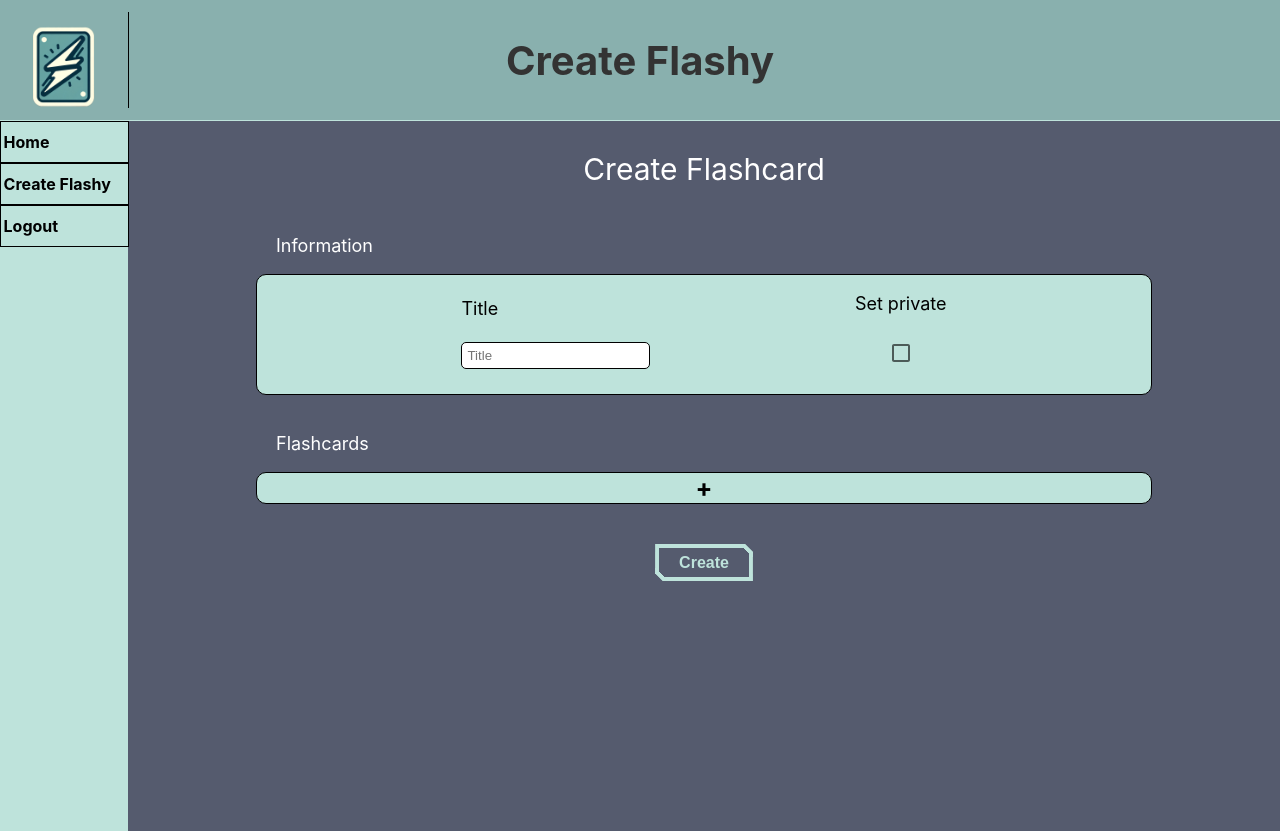
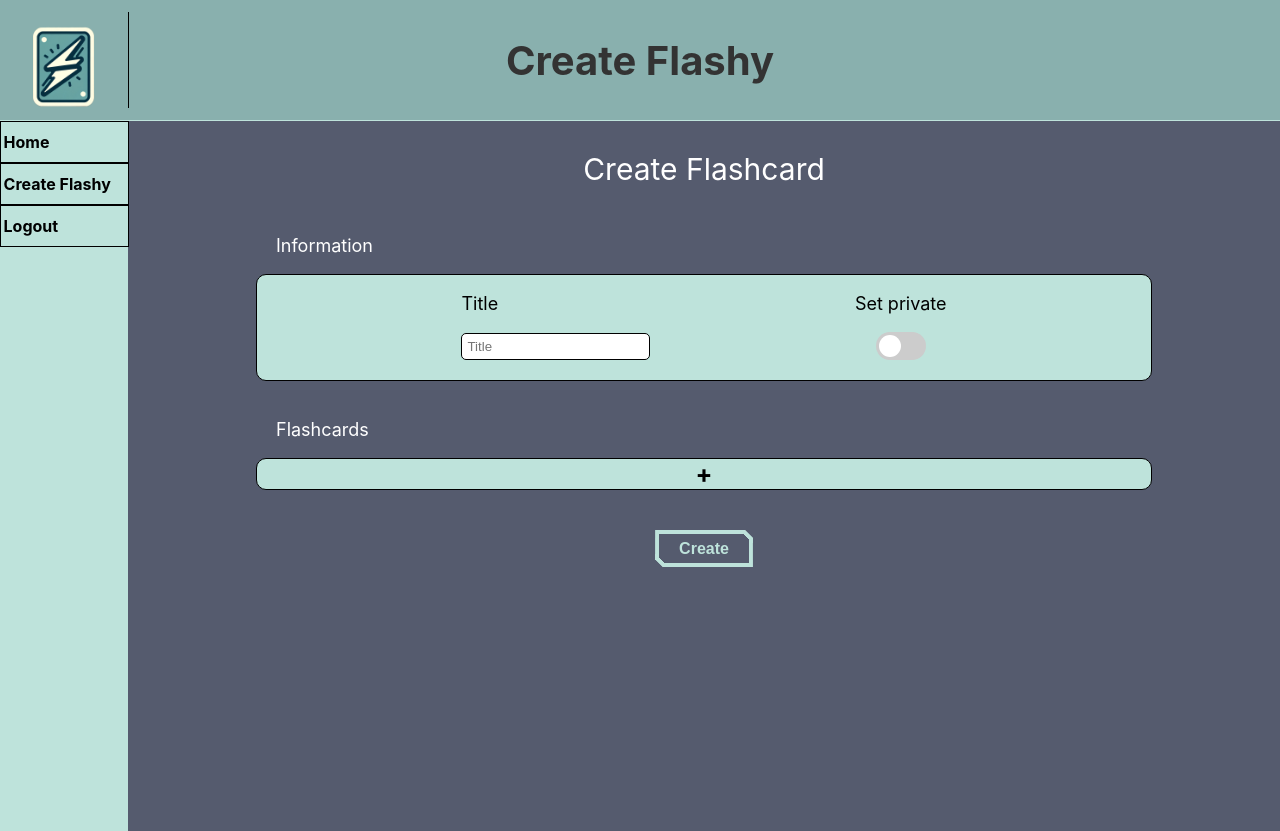
Before and after one commit to ThomasHWik/Flashy-frontend, a React (Create React App) app: page /createFlashy in a window 1280 px wide. Built offline with nearby package versions, Linux system fonts and the light colour scheme.

Commit message:
Resolve "private toggle button"

```diff
--- a/src/App.js
+++ b/src/App.js
@@ -52,13 +52,13 @@ function App() {
           } />
           <Route path ="/quiz" element ={
             <>
-              <Header header = "Flash-name"/>
+              <Header header = "Flashy!"/>
               <Quiz />
               </>
           } />
           <Route path ="/edit" element ={
             <>
-              <Header header = "Flash-name"/>
+              <Header header = "Edit Flashy"/>
               <Edit />
               </>
           } />
--- a/src/components/createFlashy.js
+++ b/src/components/createFlashy.js
@@ -89,16 +89,15 @@ function CreateFlashy() {
                     <div className='editheadercontainer'>
                         <div>
                             <p>Title</p>
-                            <input onChange={(e) => updateName(e)} placeholder='Title' value={name}></input>
+                            <input className='titleInput' onChange={(e) => updateName(e)} placeholder='Title' value={name}></input>
                         </div>
-
-                            <div>
-                                <p>Set private</p>
-                                <Checkbox onChange={(e) => { handleIsPrivate(e) }} value={isPrivate}></Checkbox>
-                            </div>
-
-
-
+                        <div>
+                            <p>Set private</p>
+                            <label className='switch'>
+                                <input type='checkbox' onChange={(e) => { handleIsPrivate(e) }} value={isPrivate}></input>
+                                <div className='slider'></div>
+                            </label>
+                        </div>
                     </div>
                 </div>
 
--- a/src/components/css/createAdmin.css
+++ b/src/components/css/createAdmin.css
@@ -1,4 +1,3 @@
-/* Base styles to maintain consistency across admin pages */
 .adminBody{
     display: flex;
     width: 100%;
@@ -20,10 +19,9 @@
     margin: 10px;
     cursor: pointer;
     color: #333;
-    border: 2px solid #89B0AE; /* Updated to specified color */
+    border: 2px solid #89B0AE;
 }
 
-  /* Admin Panel Styles */
 .admin-panel {
     display: flex;
     justify-content: space-around;
@@ -33,7 +31,7 @@
 
 .current-admin-users, .create-new-admin {
     background-color: #BEE3DB;
-    border: 2px solid #89B0AE; /* Updated border color */
+    border: 2px solid #89B0AE;
     border-radius: 5px;
     padding: 20px;
     margin: 20px;
@@ -46,7 +44,6 @@
     text-align: center;
 }
 
-  /* Current Admin Users List */
 .current-admin-users ul {
     list-style-type: none;
     padding: 0;
@@ -74,7 +71,6 @@
     margin-left: 10px;
 }
 
-  /* Create New Admin Form Styles */
 .create-new-admin {
     display: flex;
     flex-direction: column;
--- a/src/components/css/edit.css
+++ b/src/components/css/edit.css
@@ -200,12 +200,6 @@ button:active {
 
 }
 
-
-
-.editboxescontainer {
-
-}
-
 .editboxescontainer >div {
 background-color: #BEE3DB;
 border-radius: 10px;
@@ -281,7 +275,6 @@ border: .5px solid;
         );
     transition: color var(--t, 0.3s), background-size 0.3s;
 
-
     margin-bottom: 100px;
 }
 
@@ -303,3 +296,52 @@ border: .5px solid;
     --s: #0005;
     transition: none;
 }
+
+.switch {
+    margin: auto;
+    position: relative;
+    display: inline-block;
+    width: 50px;
+    height: 28px;
+    outline: none;
+}
+.switch input {
+    position: relative;
+    top: -99999px;
+    left: -99999px;
+}
+.slider {
+    position: absolute;
+    cursor: pointer;
+    top: 0;
+    left: 0;
+    right: 0;
+    bottom: 0;
+    background-color: #ccc;
+    -webkit-transition: .4s;
+    transition: .4s;
+    border-radius: 34px;
+}
+.slider:before {
+    position: absolute;
+    content: "";
+    height: 22px;
+    width: 22px;
+    left: 3px;
+    bottom: 3px;
+    background-color: white;
+    -webkit-transition: .4s;
+    transition: .4s;
+    border-radius: 50%;
+}
+input:checked + .slider {
+    background-color: #555B6E;
+}
+input:focus + .slider {
+    box-shadow: 0 0 1px #555B6E;
+}
+input:checked + .slider:before {
+    -webkit-transform: translateX(21px);
+    -ms-transform: translateX(21px);
+    transform: translateX(21px);
+}
--- a/src/components/edit.js
+++ b/src/components/edit.js
@@ -80,6 +80,7 @@ function Edit() {
             });
             setQuestions(cards);
             setInitialDeck(deck);
+            setIsPrivate(deck.isprivate);
 
         } else {
             alert("Failed to fetch flashcard / You are not authorized to edit this flashcard.");
@@ -138,18 +139,16 @@ function Edit() {
                         {checkAuthorization(initialDeck.username) ?
                             <div>
                                 <p>Set private</p>
-                                <Checkbox onChange={(e) => { handleIsPrivate(e) }} value={initialDeck.isprivate}></Checkbox>
+                                <label className='switch'>
+                                    <input type='checkbox' onChange={(e) => { handleIsPrivate(e) }} checked={isPrivate}></input>
+                                    <div className='slider'></div>
+                                </label>
                             </div>
                             : null
                         }
 
                     </div>
                 </div>
-                {/*  <div className='editlabelscontainer'>
-                    <h1 className='h1Q'>Question</h1>
-                    <h1 className='h1A'>Answer</h1>
-                </div>
-    */}
                 <div className='editsectioncontainer'>
                     <p>Flashcards</p>
                     <div className='editboxescontainer'>
--- a/src/components/home.js
+++ b/src/components/home.js
@@ -86,6 +86,11 @@ function Home() {
                 <a href={"/quiz?uuid=" + v.uuid}>{v.name}</a>
               </div>
             ))}
+            {/**NB!!!! */}
+            <div>
+              <p>Du har ingen favoritter enda</p>
+            </div>
+            {/**NB!!!! */}
           </div>
         </div>
       </div>
```
Also changed, not shown: src/components/createAdmin.js (+1 -6 lines), 1 other file (tests, documents, lock files or other folders).
